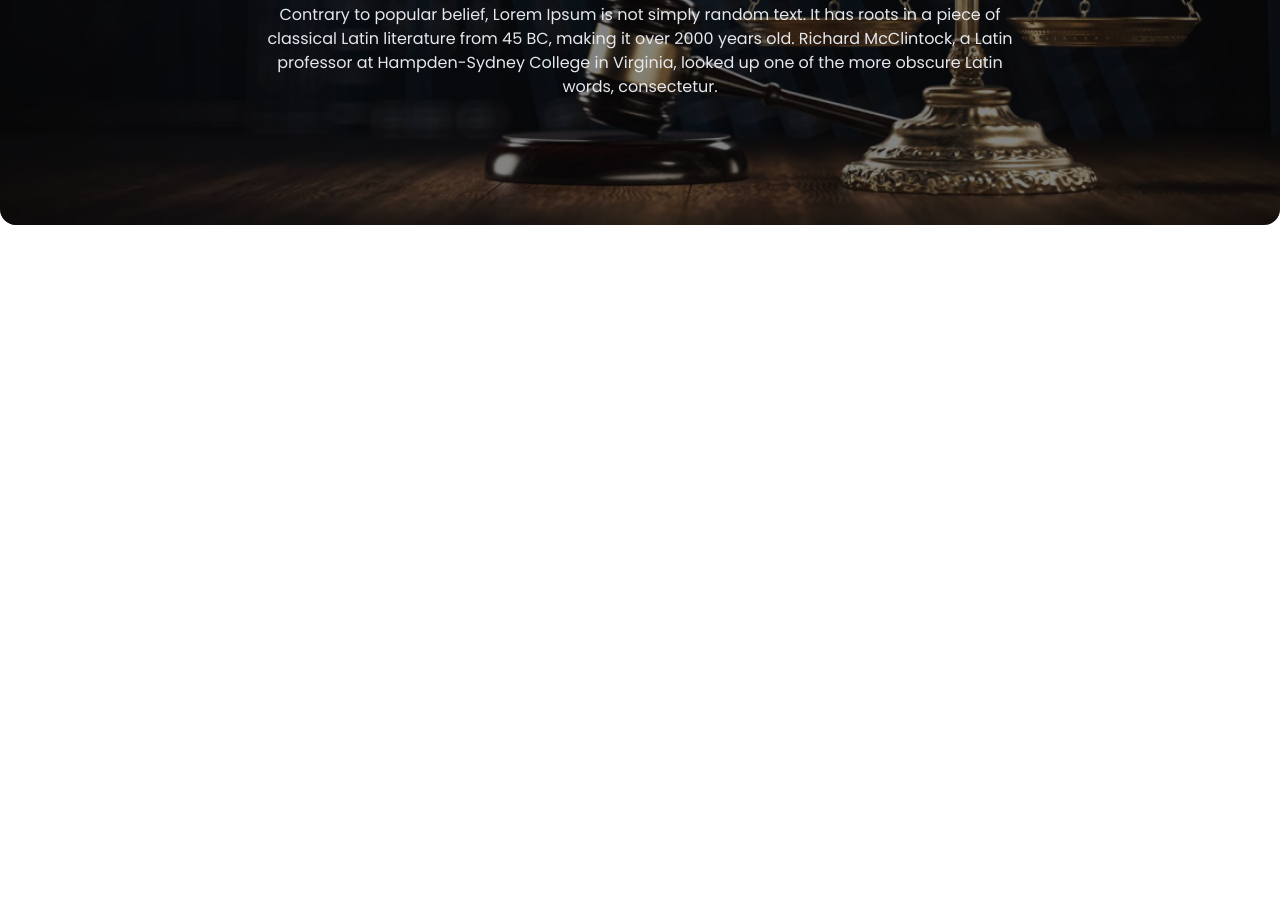
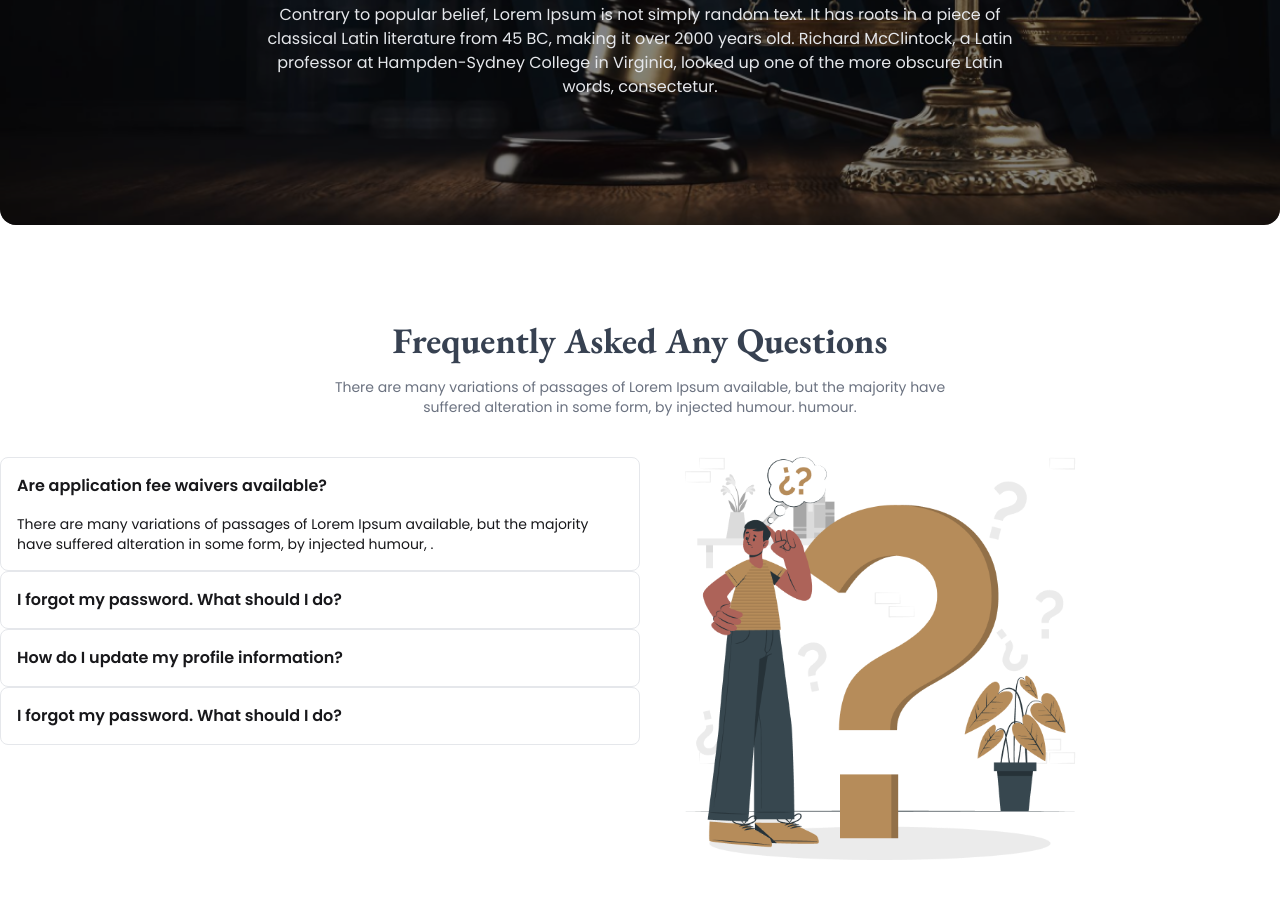
Before and after one commit to Eyasine/lower-website, a plain HTML site: page index.html in a window 1280 px wide. Shown: the part 2211-3110 px from the top of the page. Before the commit the page ends 2532 px from the top, so only its background shows below. Drawn offline with nearby package versions, Linux system fonts and the light colour scheme.

Commit message:
added an all faq section

```diff
--- a/index.html
+++ b/index.html
@@ -27,6 +27,10 @@
 
         .poppins-font {
             font-family: "Poppins", sans-serif;
+        }
+
+        .collapse {
+            visibility: visible !important;
         }
     </style>
 
@@ -108,7 +112,7 @@
     <!-- main -->
     <main class="container mx-auto">
         <!-- Legal Practice Area -->
-        <section  class="my-24">
+        <section class="my-24">
             <div>
                 <div class="text-center">
                     <h3 class="text-3xl md:text-4xl garamond-font font-bold text-gray-700">The Legal Practice Area</h3>
@@ -246,20 +250,19 @@
         </section>
 
         <!-- Our client -->
-
-        <section  class="my-24">
+        <section class="my-24">
 
             <div class="text-center">
 
                 <h3 class="text-3xl md:text-4xl garamond-font font-bold text-gray-700">What Our Client Say</h3>
-                <p class="w-4/5 mx-auto text-sm text-gray-500 mt-4 mb-10">There are many variations of passages of Lorem Ipsum available, but the majority have <br> suffered alteration in some form, by injected humour.
-                humour.</p>
+                <p class="w-4/5 mx-auto text-sm text-gray-500 mt-4 mb-10">There are many variations of passages of Lorem
+                    Ipsum available, but the majority have <br> suffered alteration in some form, by injected humour.
+                    humour.</p>
 
             </div>
 
 
-            <div class="hero h-[500px] rounded-2xl"
-                style="background-image: url(./images/banner.png);">
+            <div class="hero h-[500px] rounded-2xl" style="background-image: url(./images/banner.png);">
                 <div class="hero-overlay rounded-2xl"></div>
 
                 <div class="text-neutral-content text-center">
@@ -273,12 +276,75 @@
                         <p class="mb-5 text-gray-400">UIX Designer</p>
                     </div>
 
-                    <p class="w-3/5 mx-auto text-gray-200">Contrary to popular belief, Lorem Ipsum is not simply random text. It has roots in a piece of classical Latin literature from 45 BC, making it over 2000 years old. Richard McClintock, a Latin professor at Hampden-Sydney College in Virginia, looked up one of the more obscure Latin words, consectetur.</p>
+                    <p class="w-3/5 mx-auto text-gray-200">Contrary to popular belief, Lorem Ipsum is not simply random
+                        text. It has roots in a piece of classical Latin literature from 45 BC, making it over 2000
+                        years old. Richard McClintock, a Latin professor at Hampden-Sydney College in Virginia, looked
+                        up one of the more obscure Latin words, consectetur.</p>
                 </div>
             </div>
 
 
         </section>
+
+        <!-- FAQ -->
+        <section class="my-24">
+            <div>
+                <div class="text-center mb-10">
+
+                    <h3 class="text-3xl md:text-4xl garamond-font font-bold text-gray-700">Frequently Asked Any Questions</h3>
+                    <p class="w-4/5 mx-auto text-sm text-gray-500 mt-4 mb-10">There are many variations of passages of
+                        Lorem
+                        Ipsum available, but the majority have <br> suffered alteration in some form, by injected
+                        humour.
+                        humour.</p>
+
+                </div>
+
+
+                <div class="grid grid-cols-1 md:grid-cols-2 space-x-10">
+
+                    <div class="">
+                        <div class="collapse collapse-plus bg-base-100 border border-base-300">
+                            <input type="radio" name="my-accordion-3" checked="checked" />
+                            <div class="collapse-title font-semibold">Are application fee waivers available?</div>
+                            <div class="collapse-content text-sm">There are many variations of passages of Lorem Ipsum
+                                available, but the majority have suffered alteration in some form, by injected humour, .
+                            </div>
+                        </div>
+                        <div class="collapse collapse-plus bg-base-100 border border-base-300">
+                            <input type="radio" name="my-accordion-3" />
+                            <div class="collapse-title font-semibold">I forgot my password. What should I do?</div>
+                            <div class="collapse-content text-sm">Click on "Forgot Password" on the login page and
+                                follow
+                                the instructions sent to your email.</div>
+                        </div>
+                        <div class="collapse collapse-plus bg-base-100 border border-base-300">
+                            <input type="radio" name="my-accordion-3" />
+                            <div class="collapse-title font-semibold">How do I update my profile information?</div>
+                            <div class="collapse-content text-sm">Go to "My Account" settings and select "Edit Profile"
+                                to
+                                make changes.</div>
+                        </div>
+                        <div class="collapse collapse-plus bg-base-100 border border-base-300">
+                            <input type="radio" name="my-accordion-3" />
+                            <div class="collapse-title font-semibold">I forgot my password. What should I do?</div>
+                            <div class="collapse-content text-sm">Go to "My Account" settings and select "Edit Profile"
+                                to
+                                make changes.</div>
+
+                        </div>
+
+                    </div>
+
+                    <div class="w-[400px] h-[auto]">
+                        <img src="./images/faq.png" alt="">
+                    </div>
+
+                </div>
+            </div>
+        </section>
+
+
 
 
     </main>
```
